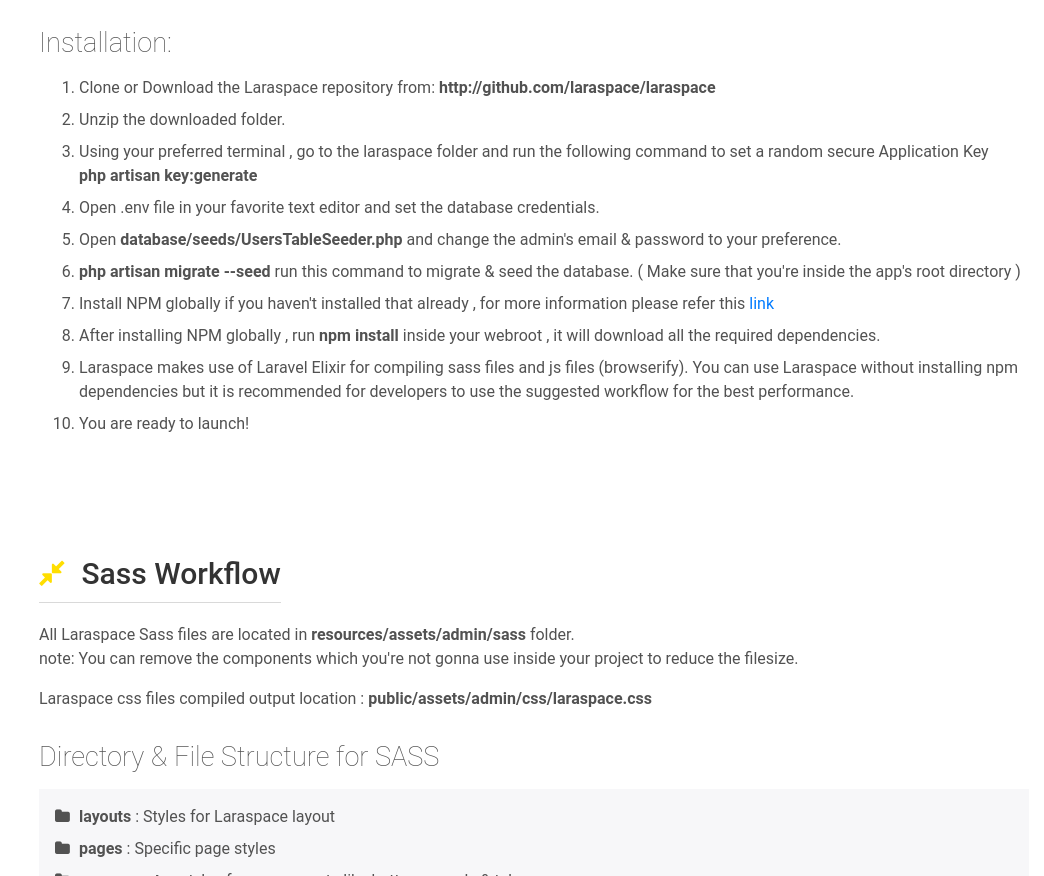
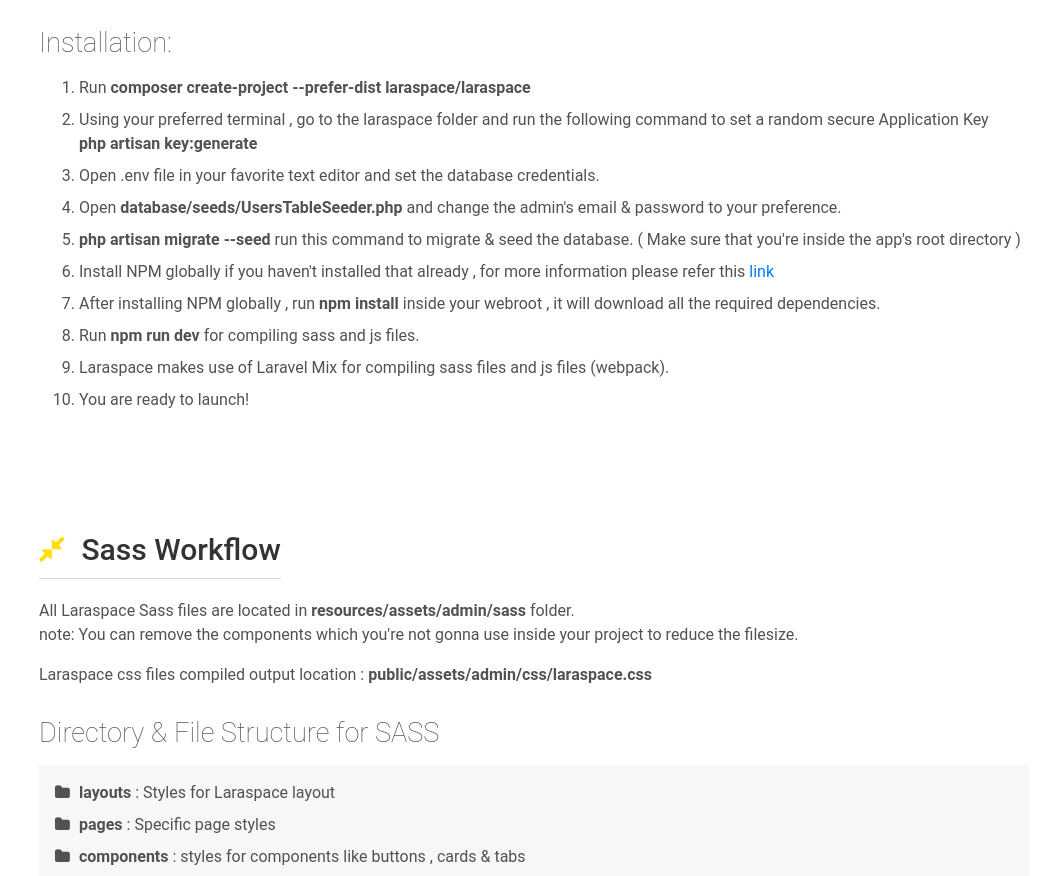
Before and after one commit to laraspace/laraspace-docs, a plain HTML site: page public/index.html in a window 1280 px wide. Shown: the part 1196-2072 px from the top of the page, without its empty margins (236-1280 px from the left). Drawn offline with Linux system fonts and the light colour scheme.

Commit message:
installation steps are updated

```diff
--- a/public/index.html
+++ b/public/index.html
@@ -169,10 +169,7 @@
             </div>
             <h5>Installation:</h5>
             <ol class="step-list">
-                <li>Clone or Download the Laraspace repository from:
-                    <span class="highlight">http://github.com/laraspace/laraspace</span>
-                </li>
-                <li>Unzip the downloaded folder.</li>
+                <li>Run <span class="highlight">composer create-project --prefer-dist laraspace/laraspace</span> </li>
                 <li>Using your preferred terminal , go to the laraspace folder and run the following command to set a random
                     secure Application Key
                     <span class="highlight">php artisan key:generate</span>
@@ -190,10 +187,8 @@
                 <li>After installing NPM globally , run
                     <span class="highlight">npm install</span> inside your webroot , it will download all the required dependencies.
                 </li>
-                <li>Laraspace makes use of Laravel Elixir for compiling sass files and js files (browserify). You can use Laraspace
-                    without installing npm dependencies but it is recommended for developers to use the suggested workflow
-                    for the best performance.
-                </li>
+                <li>Run <span class="highlight">npm run dev</span> for compiling sass and js files.</li>
+                <li>Laraspace makes use of Laravel Mix for compiling sass files and js files (webpack).</li>
                 <li>You are ready to launch!</li>
             </ol>
         </section>
```
Also changed, not shown: public/vue.html (+6 -7 lines).
